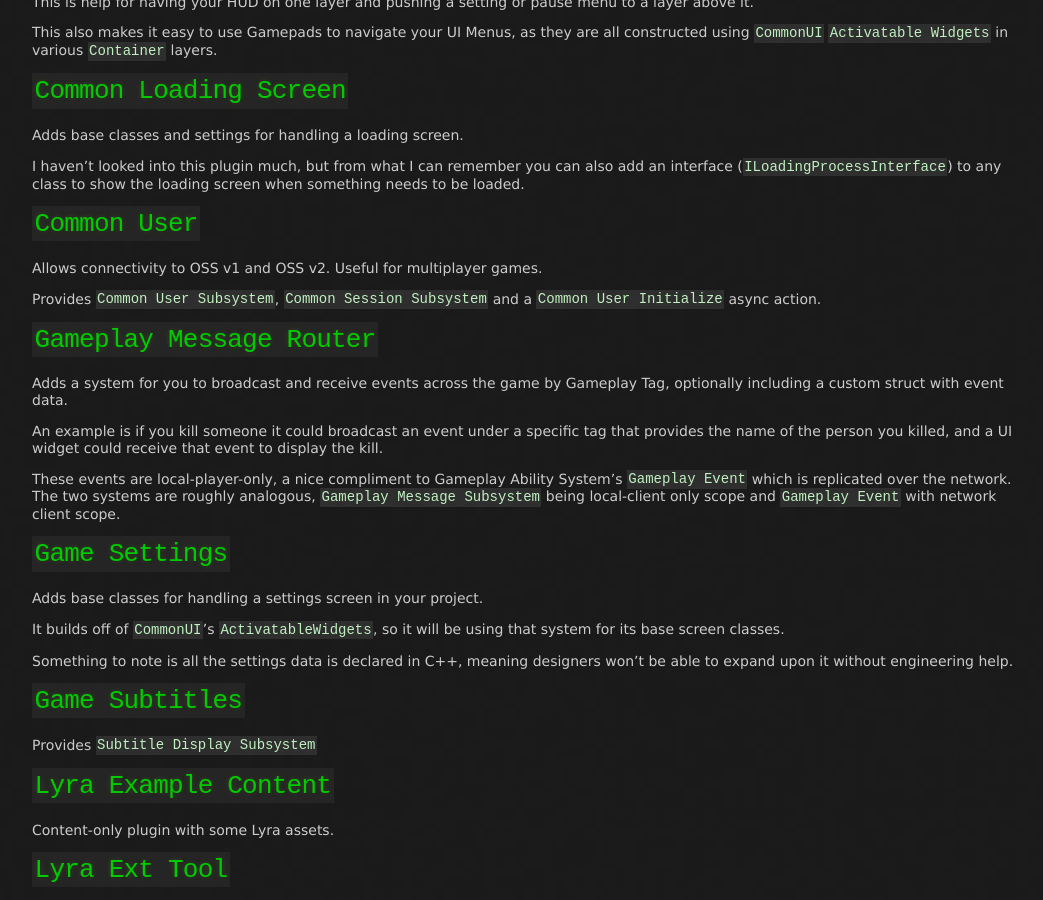
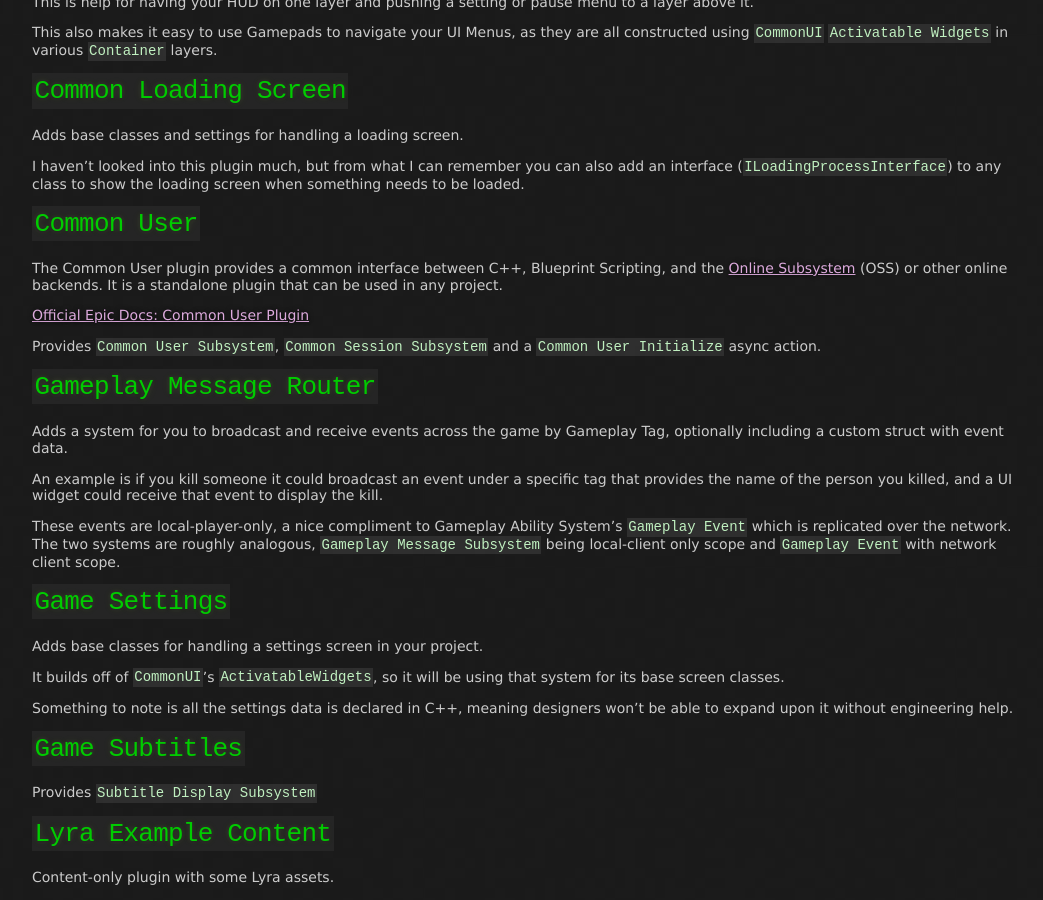
Before and after one commit to x157/x157.github.io, a Jekyll site: the page built from UE5/LyraStarterGame/Plugins/index.md, in a window 1280 px wide and 900 px high, scrolled down 497 px. Shown: the whole window, without its empty margins (108-1151 px from the left). Built offline with Jekyll 4.4.1, drawn with Linux system fonts in a browser that asks for light colours.

Commit message:
Add Epic doc link for Common User plugin

```diff
--- a/UE5/LyraStarterGame/Plugins/index.md
+++ b/UE5/LyraStarterGame/Plugins/index.md
@@ -38,7 +38,13 @@
 
 ## `Common User`
 
-Allows connectivity to OSS v1 and OSS v2.  Useful for multiplayer games.
+The Common User plugin provides a common interface between C++,
+Blueprint Scripting, and the
+[Online Subsystem](https://docs.unrealengine.com/5.1/en-US/online-subsystem-in-unreal-engine/)
+(OSS) or other online backends.
+It is a standalone plugin that can be used in any project.
+
+[Official Epic Docs: Common User Plugin](https://docs.unrealengine.com/5.1/en-US/common-user-plugin-in-unreal-engine-for-lyra-sample-game/)
 
 Provides `Common User Subsystem`, `Common Session Subsystem` and a `Common User Initialize` async action.
 
```
